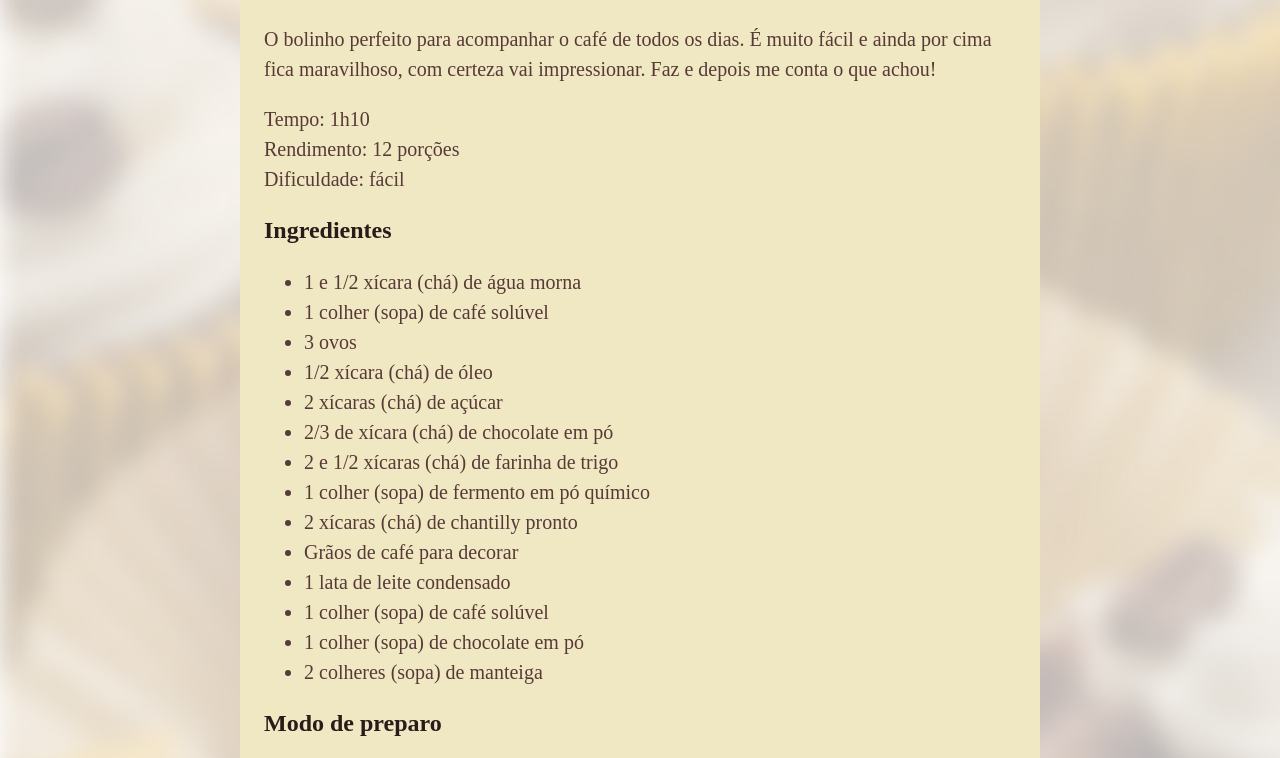
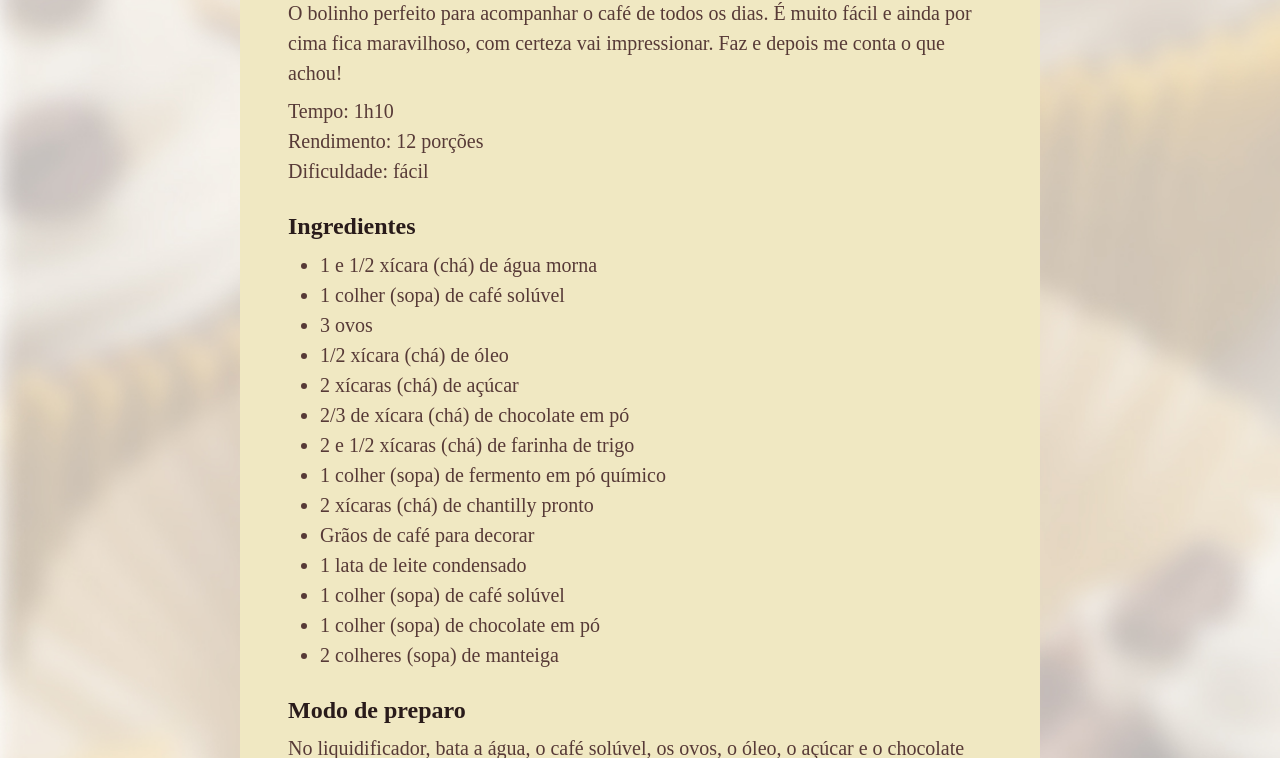
Before and after one commit to Raphael-Steimvacher/Pagina-de-Receita, a plain HTML site: page Pagina-de-receita/Index.html in a window 1280 px wide. Shown: the part 566-1324 px from the top of the page. Drawn offline with Linux system fonts and the light colour scheme; a web font is replaced by a local one.

Commit message:
Alinhando-Texto

```diff
--- a/Pagina-de-receita/Style.css
+++ b/Pagina-de-receita/Style.css
@@ -1,3 +1,8 @@
+*{
+  margin: 0;
+  padding: 0;
+}
+
 :root{
     font-family: "Alice", serif;
     color: #573A37;
@@ -20,18 +25,40 @@ body{
   border-radius: 24px;
 }
 
+main{
+  padding: 24px;
+}
+
 img {
   border-radius: 16px;
+}
+
+p + p{
+  margin-top: 8px;
+}
+
+#ingredients{
+  margin-top: 24px;
+}
+
+ul{
+  margin-left: 32px;
+}
+
+#prepation{
+  margin-top: 24px;
 }
 
 h1{
   color: #291B1A;
   font-size: 40px;
   line-height: 140%;
+  margin-bottom: 4px;
 }
 
 h2{
   font-size: 24px;
   color: #291B1A;
   line-height: 140%;
+  margin-bottom: 6px;
 }
```
